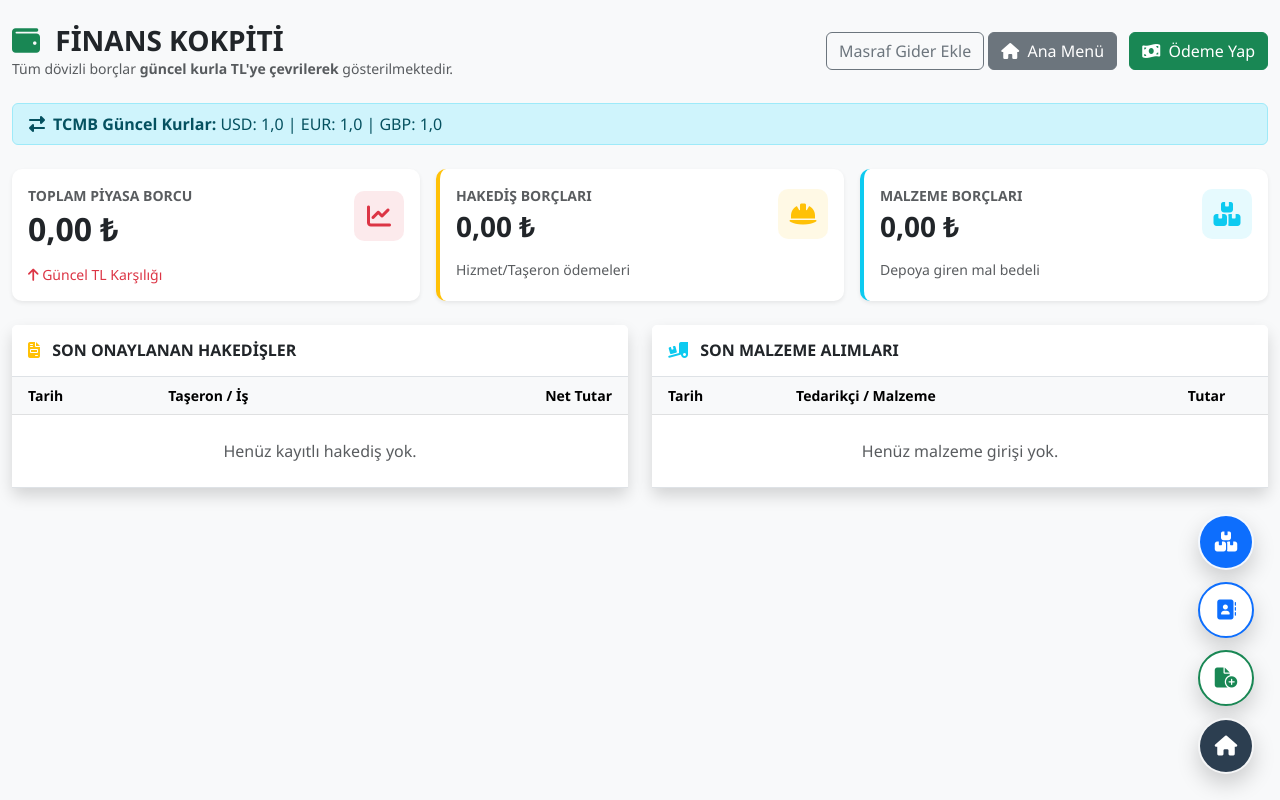
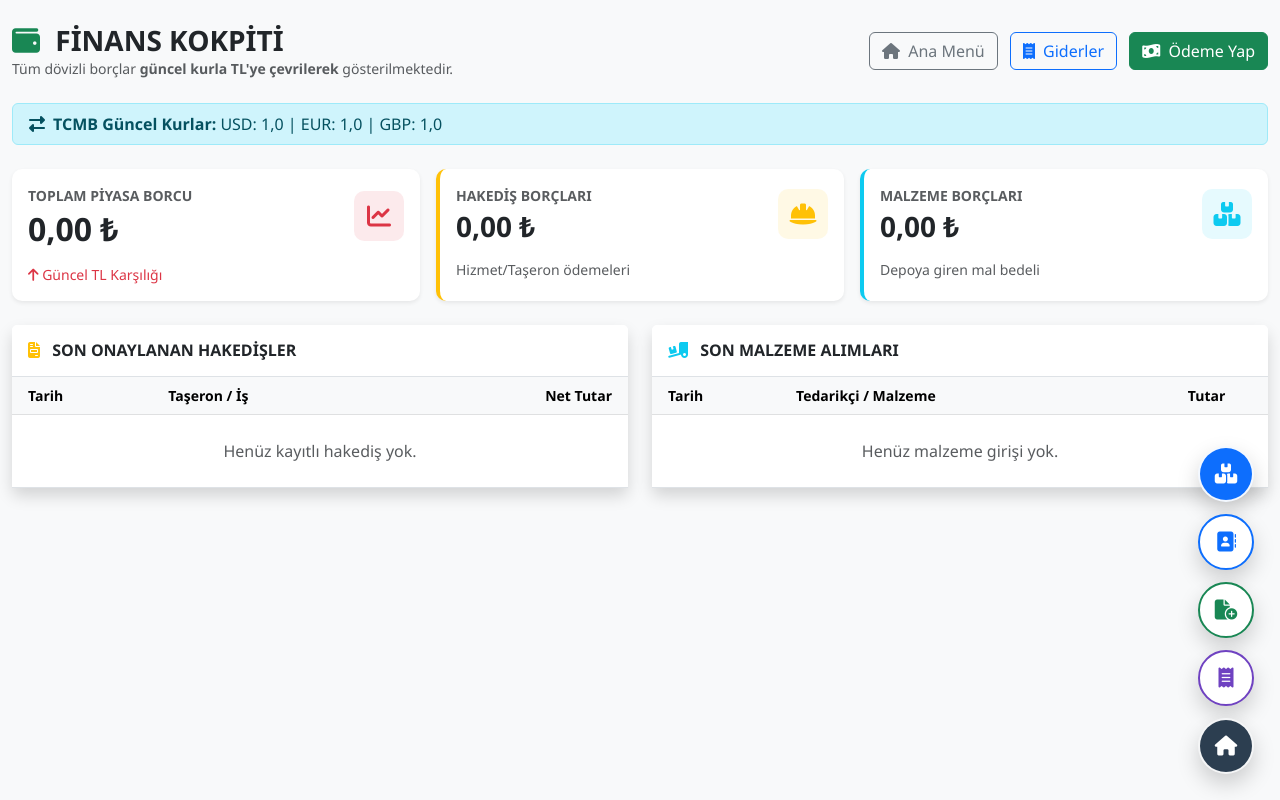
Before and after one commit to musty7091/fabrikav2, a Django app: page /odeme-dashboard/ in a window 1280 px wide. Run offline with Django 5.2, Linux system fonts and the light colour scheme; the visitor is signed in with stand-in values (Sample User, id 1); data that the repository does not hold is empty.

Commit message:
son güncel

```diff
--- a/core/templates/base.html
+++ b/core/templates/base.html
@@ -129,6 +129,11 @@
             <i class="fa-solid fa-file-circle-plus"></i>
         </a>
 
+        <a href="{% url 'gider_listesi' %}" class="fab" style="background:#ffffff; color:#6f42c1; border:2px solid #6f42c1;"
+            data-bs-toggle="tooltip" data-bs-placement="left"
+            title="Giderler" aria-label="Giderler">
+            <i class="fa-solid fa-receipt"></i>
+        </a>
         <!-- Ana Sayfa -->
         <a href="{% url 'dashboard' %}" class="fab fab-home"
            data-bs-toggle="tooltip" data-bs-placement="left"
--- a/core/templates/dashboard.html
+++ b/core/templates/dashboard.html
@@ -73,8 +73,8 @@
             </a>
             <a href="{% url 'odeme_dashboard' %}" class="module-card card-odeme">
                 <i class="fas fa-money-check-alt" style="color: #e74c3c;"></i>
-                <span class="module-title">Hakediş & Cari Ödemeleri</span>
-                <span class="module-desc">Taşeron Hakedişleri, Borç Kapama ve Çek Takibi</span>
+                <span class="module-title">Finansal İşlemler</span>
+                <span class="module-desc">Fatura ve Hakediş Ödemeleri - Gider Yönetimi</span>
             </a>
             <a href="{% url 'envanter_raporu' %}" class="module-card card-finans" style="border-bottom: 5px solid #17a2b8;">
                 <i class="fas fa-clipboard-list" style="color: #17a2b8;"></i>
--- a/core/templates/odeme_dashboard.html
+++ b/core/templates/odeme_dashboard.html
@@ -20,11 +20,12 @@
             <p class="text-muted small mb-0">Tüm dövizli borçlar <b>güncel kurla TL'ye çevrilerek</b> gösterilmektedir.</p>
         </div>
         <div>
-            <a href="{% url 'gider_listesi' %}" class="btn btn-outline-secondary">
-            Masraf Gider Ekle
+            <a href="{% url 'dashboard' %}" class="btn btn-outline-secondary me-2">
+                <i class="fas fa-home me-1"></i> Ana Menü
             </a>
-            <a href="{% url 'dashboard' %}" class="btn btn-secondary me-2">
-                <i class="fas fa-home me-1"></i> Ana Menü
+
+            <a href="{% url 'gider_listesi' %}" class="btn btn-outline-primary me-2">
+                <i class="fa-solid fa-receipt me-1"></i> Giderler
             </a>
 
             <a href="{% url 'odeme_yap' %}" class="btn btn-success">
```
